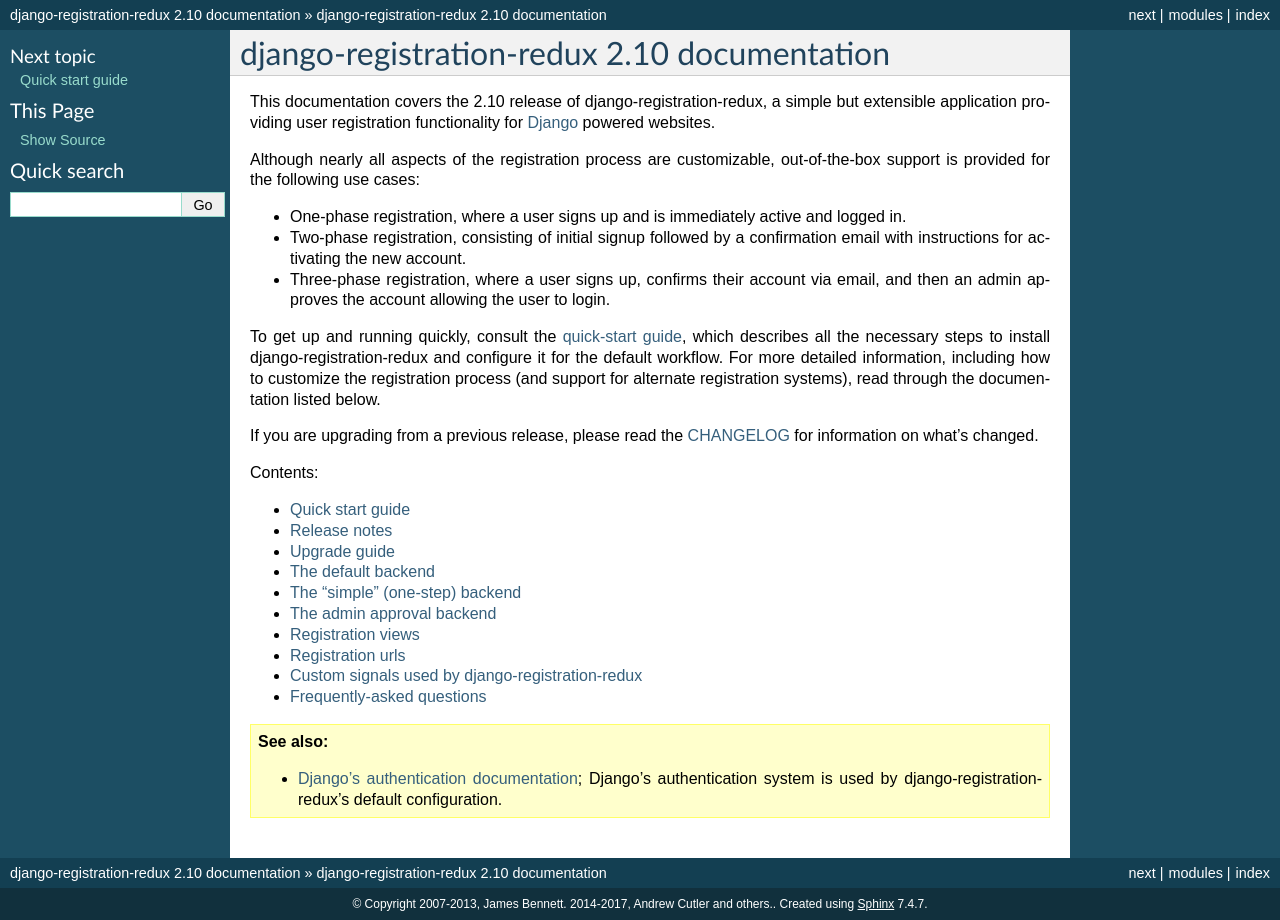
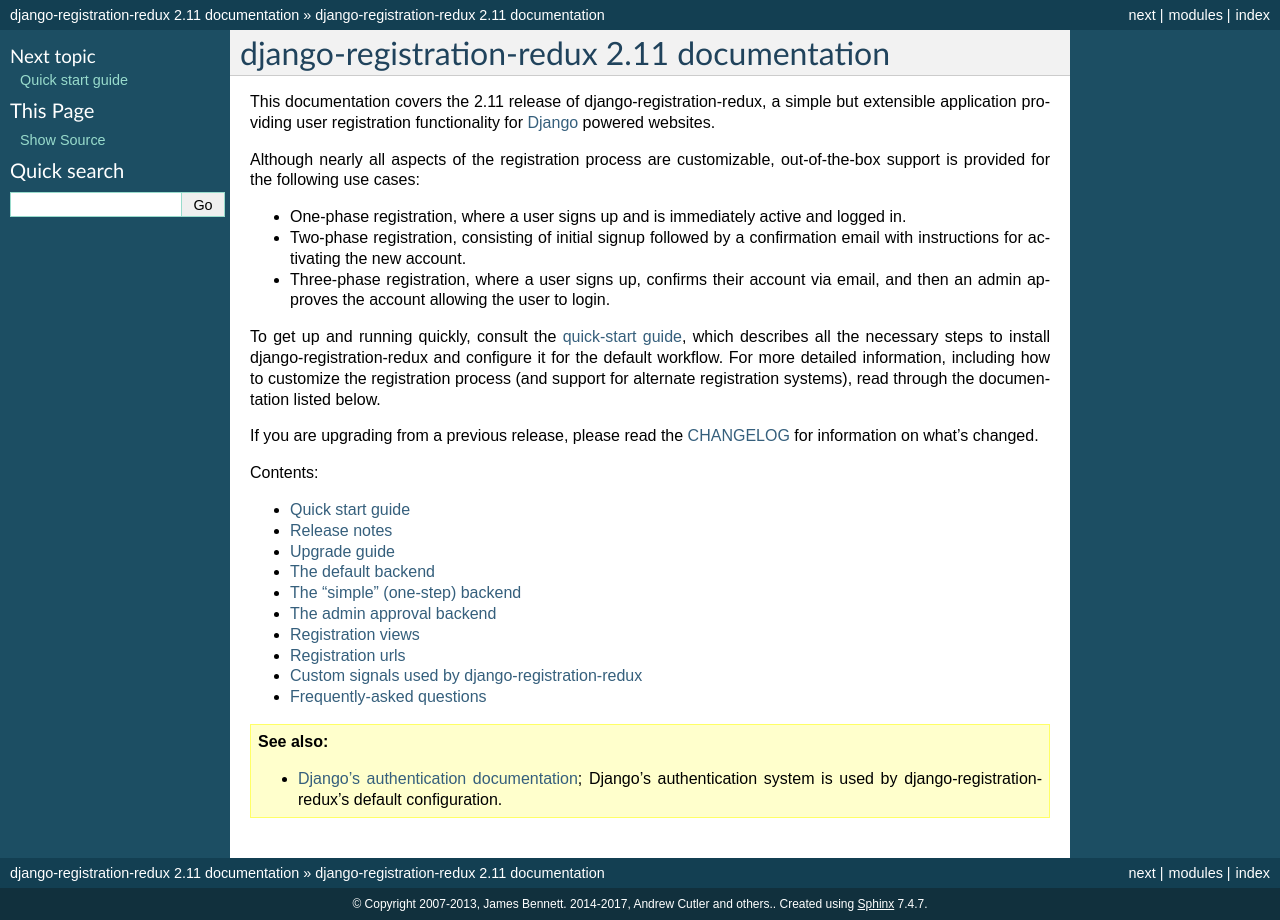
Before and after one commit to macropin/django-registration, a Sphinx documentation site: the page built from docs/index.rst, in a window 1280 px wide. Built offline with Sphinx 7.4.7, drawn with Linux system fonts in a browser that asks for light colours; pages that are not in the unit, such as notebooks, are missing from menus.

Commit message:
prep for 2.11 release (#426)

```diff
--- a/docs/conf.py
+++ b/docs/conf.py
@@ -44,9 +44,9 @@
 # built documents.
 #
 # The short X.Y version.
-version = '2.10'
+version = '2.11'
 # The full version, including alpha/beta/rc tags.
-release = '2.10'
+release = '2.11'
 
 # The language for content autogenerated by Sphinx. Refer to documentation
 # for a list of supported languages.
--- a/registration/__init__.py
+++ b/registration/__init__.py
@@ -1,4 +1,4 @@
-VERSION = (2, 10, 0, 'final', 0)
+VERSION = (2, 11, 0, 'final', 0)
 
 
 def get_version():
```
Also changed, not shown: 1 other file.
